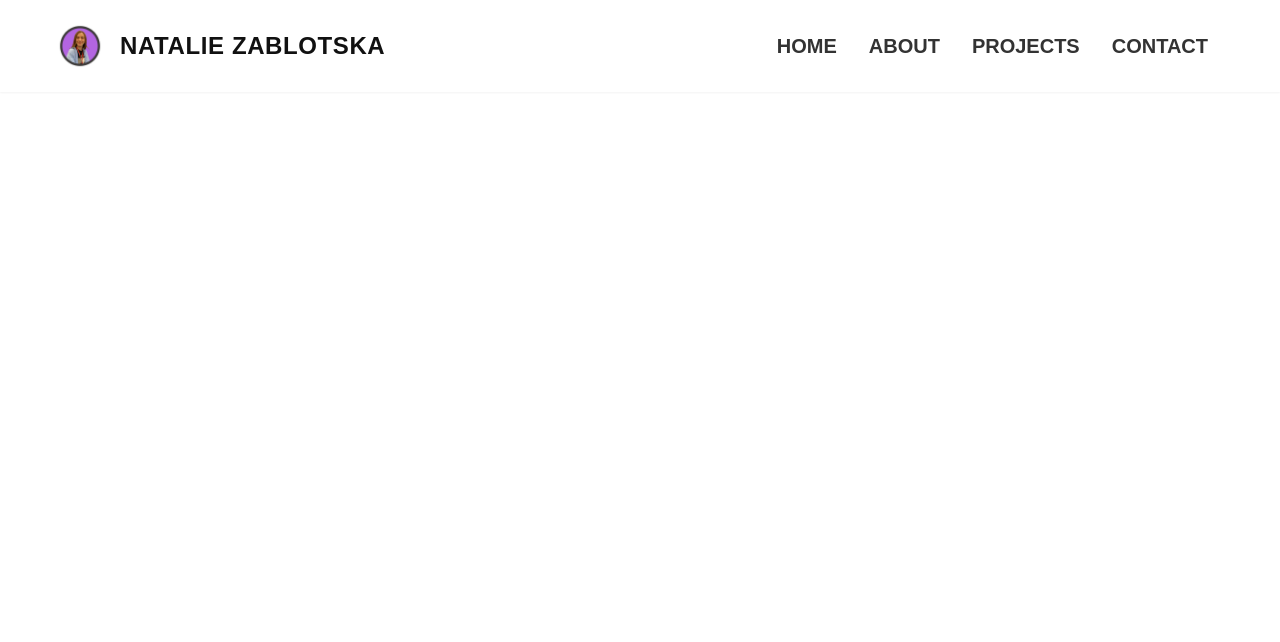
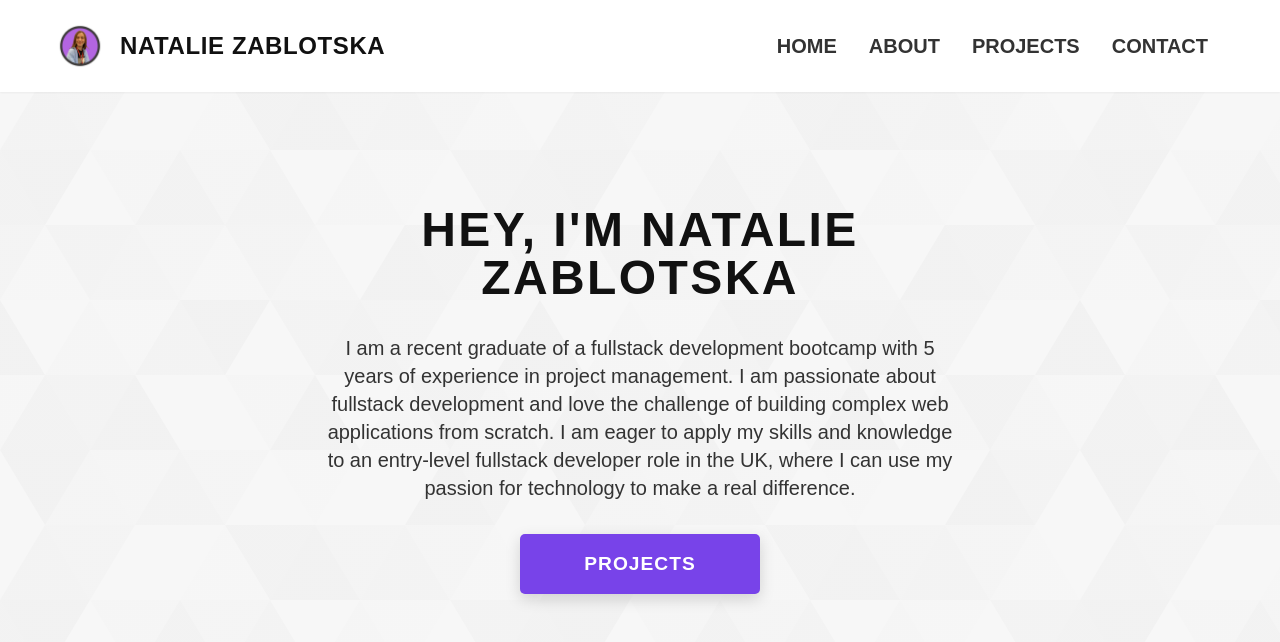
Before and after one commit to nataliiazab/portfolio, a React (Vite) app: page / in a window 1280 px wide. Shown: the top 642 px of the page. Built offline with nearby package versions, Linux system fonts and the light colour scheme; a web font is replaced by a local one.

Commit message:
Hero section

```diff
--- a/src/App.css
+++ b/src/App.css
@@ -5,7 +5,7 @@
 }
 
 .hero{
-  color: #fff;
+
   background: linear-gradient(to right,rgba(245,245,245,.8),rgba(245,245,245,.8)),url(/src/assets/common-bg.svg);
   background-position: center;
   height: 100vh;
--- a/src/App.jsx
+++ b/src/App.jsx
@@ -1,11 +1,15 @@
 import "./App.css";
 import Header from "./components/Header";
+import Home from "./components/Home";
+
+
 
 
 function App() {
   return (
     <>
      <Header />
+     <Home />
     </>
   );
 }
--- a/src/components/Home.jsx
+++ b/src/components/Home.jsx
@@ -1,10 +1,24 @@
 /* eslint-disable no-unused-vars */
-import React from 'react';
+import React from "react";
 
 const Home = () => {
   return (
-    <div>
-      Home
+    <div className="hero h-screen flex items-center justify-center">
+      <div className="text-center md:w-1/2">
+        <h1 className="text-primary text-5xl font-extrabold tracking-wider mb-8">
+          {" "}
+          HEY, I'M NATALIE ZABLOTSKA
+        </h1>
+        <p className="text-light text-xl my-8">
+          I am a recent graduate of a fullstack development bootcamp with 5
+          years of experience in project management. I am passionate about
+          fullstack development and love the challenge of building complex web
+          applications from scratch. I am eager to apply my skills and knowledge
+          to an entry-level fullstack developer role in the UK, where I can use
+          my passion for technology to make a real difference.
+        </p>
+        <button className="btn py-4 px-16">Projects</button>
+      </div>
     </div>
   );
 };
```
